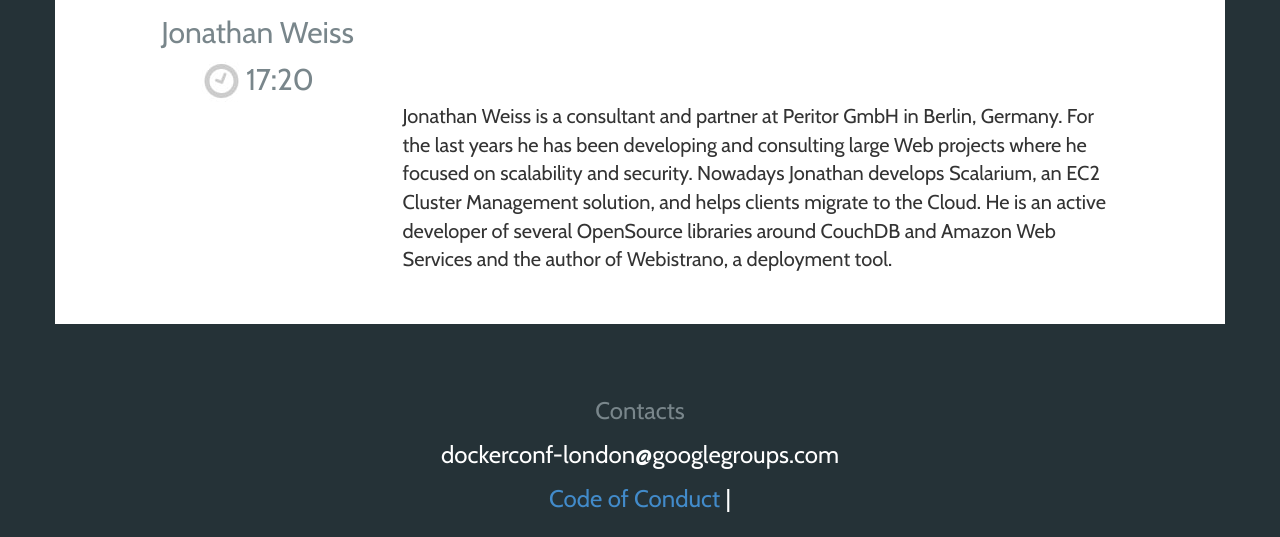
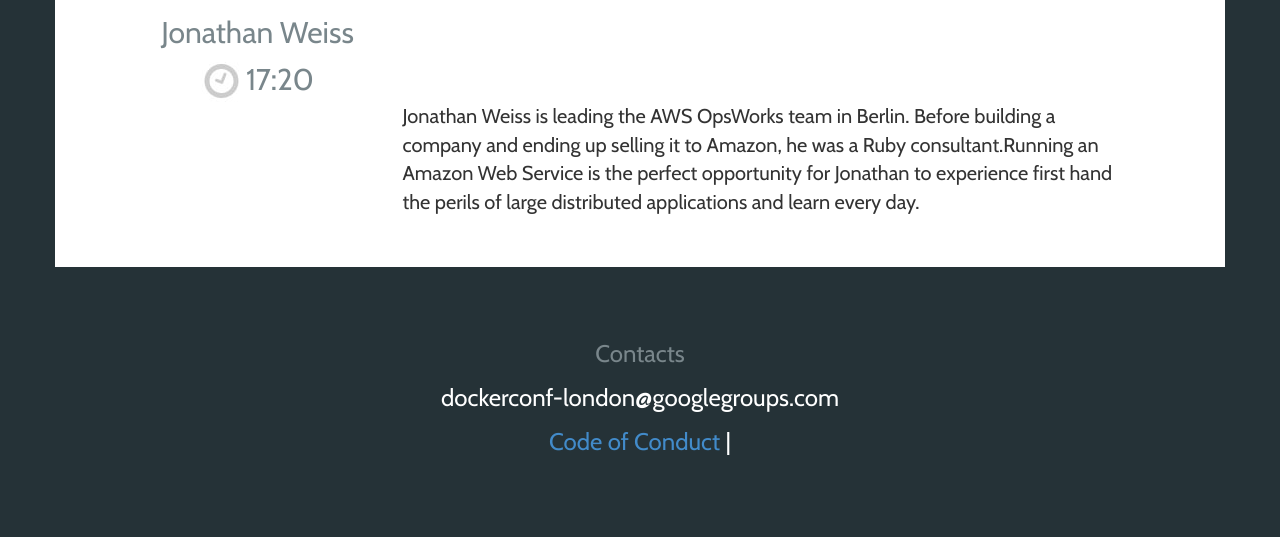
Before and after one commit to gitter-badger/ContainerCamp.github.io, a Jekyll site: the page built from _posts/2011-12-31-running-docker-aws.md, in a window 1280 px wide, cut to the strip 839-1376 px from the top of the page. Built offline with Jekyll 4.4.1, drawn with Linux system fonts in a browser that asks for light colours; Markdown is read by kramdown in place of the engine named in the settings; after the commit the page ends 1318 px from its top, so only the background shows below that.

Commit message:
Updated Jonathan bio

```diff
--- a/_posts/2011-12-31-running-docker-aws.md
+++ b/_posts/2011-12-31-running-docker-aws.md
@@ -6,8 +6,7 @@ github: "https://github.com/jweiss"
 twitter: "jweiss"
 title:  "Running Docker on AWS"
 biography:
-    Jonathan Weiss is a consultant and partner at Peritor GmbH in Berlin, Germany. For the last years he has been developing and consulting large Web projects where he focused on scalability and security. Nowadays Jonathan develops Scalarium, an EC2 Cluster Management solution, and helps clients migrate to the Cloud. He is an active developer of several OpenSource libraries around CouchDB and Amazon Web Services and the author of Webistrano, a deployment tool.
-
+    Jonathan Weiss is leading the AWS OpsWorks team in Berlin. Before building a company and ending up selling it to Amazon, he was a Ruby consultant.Running an Amazon Web Service is the perfect opportunity for Jonathan to experience first hand the perils of large distributed applications and learn every day.
 from: "17:20"
 ---
 
```
